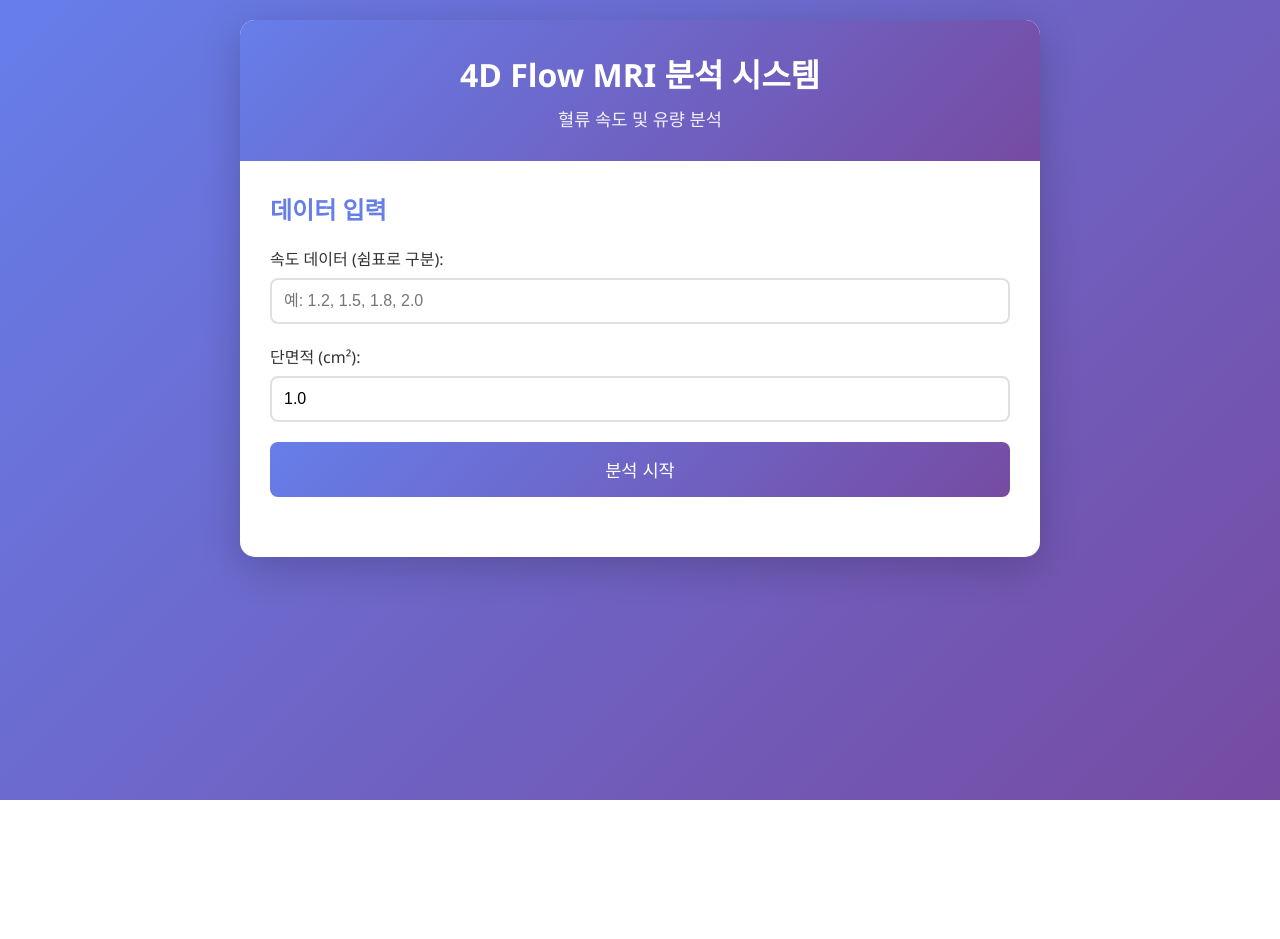
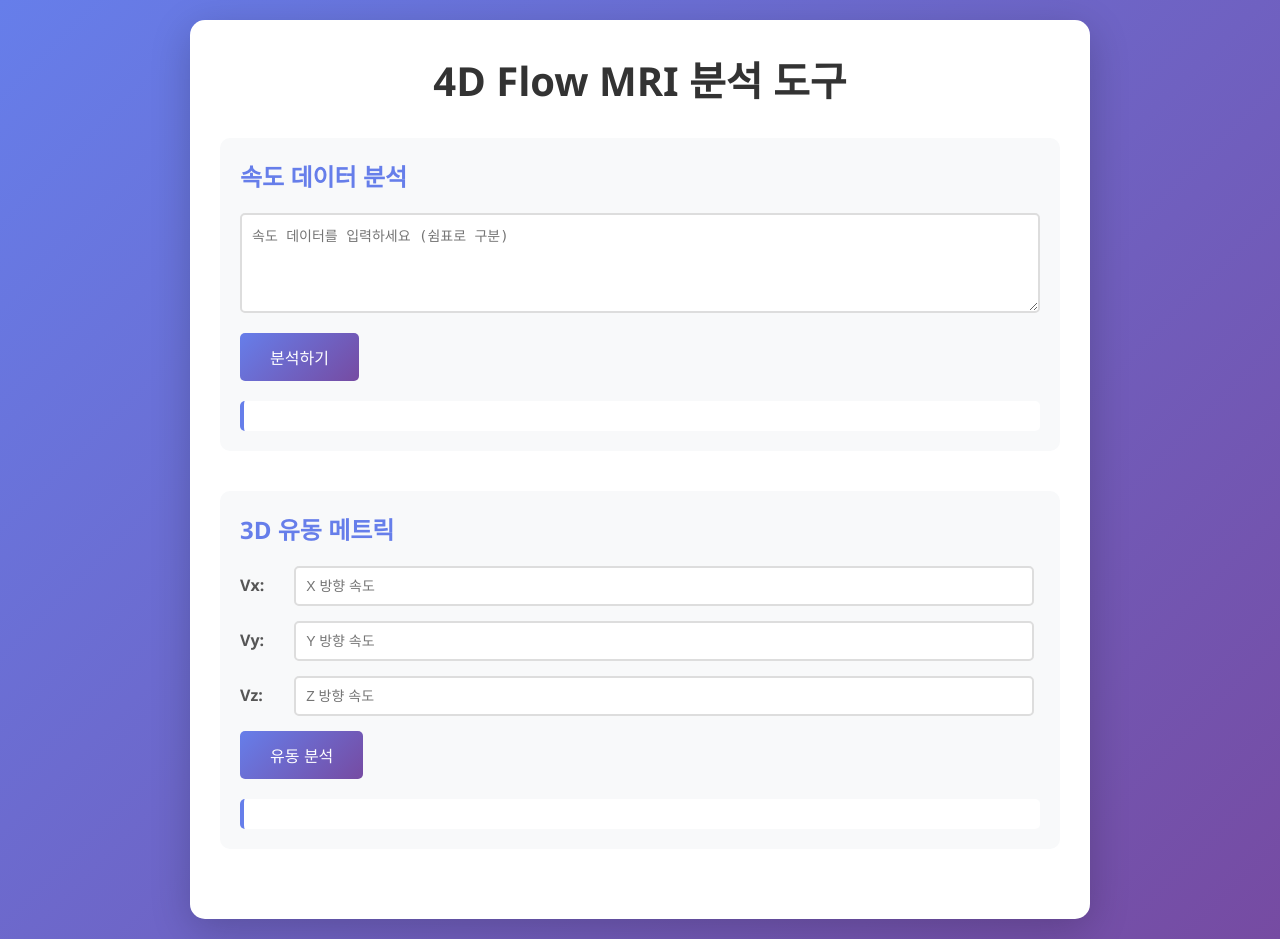
Before and after one commit to flonics-bon/flonics, a Flask app: page / in a window 1280 px wide. Before the commit the page ends 800 px from the top, so only its background shows below. Run offline with Flask 3, Linux system fonts and the light colour scheme.

Commit message:
Create simple 4D Flow MRI analysis web application

```diff
--- a/analytics/app.py
+++ b/analytics/app.py
@@ -9,30 +9,43 @@
     return render_template('index.html')
 
 @app.route('/api/analyze', methods=['POST'])
-def analyze_flow():
+def analyze():
     try:
-        data = request.json
+        data = request.get_json()
         velocity_data = np.array(data.get('velocity', []))
 
-        # 기본 4D Flow 분석
-        mean_velocity = np.mean(velocity_data) if len(velocity_data) > 0 else 0
-        max_velocity = np.max(velocity_data) if len(velocity_data) > 0 else 0
-        flow_rate = mean_velocity * data.get('area', 1.0)
-
-        result = {
-            'mean_velocity': float(mean_velocity),
-            'max_velocity': float(max_velocity),
-            'flow_rate': float(flow_rate),
-            'status': 'success'
+        # 기본 4D Flow MRI 분석
+        results = {
+            'mean_velocity': float(np.mean(velocity_data)) if len(velocity_data) > 0 else 0,
+            'max_velocity': float(np.max(velocity_data)) if len(velocity_data) > 0 else 0,
+            'min_velocity': float(np.min(velocity_data)) if len(velocity_data) > 0 else 0,
+            'std_velocity': float(np.std(velocity_data)) if len(velocity_data) > 0 else 0
         }
 
-        return jsonify(result)
+        return jsonify(results)
     except Exception as e:
-        return jsonify({'status': 'error', 'message': str(e)}), 400
+        return jsonify({'error': str(e)}), 400
 
-@app.route('/api/health', methods=['GET'])
-def health_check():
-    return jsonify({'status': 'healthy', 'service': '4D Flow MRI Analytics'})
+@app.route('/api/flow-metrics', methods=['POST'])
+def flow_metrics():
+    try:
+        data = request.get_json()
+        vx = np.array(data.get('vx', []))
+        vy = np.array(data.get('vy', []))
+        vz = np.array(data.get('vz', []))
+
+        # 속도 크기 계산
+        velocity_magnitude = np.sqrt(vx**2 + vy**2 + vz**2)
+
+        results = {
+            'velocity_magnitude': velocity_magnitude.tolist(),
+            'mean_flow': float(np.mean(velocity_magnitude)),
+            'peak_flow': float(np.max(velocity_magnitude))
+        }
+
+        return jsonify(results)
+    except Exception as e:
+        return jsonify({'error': str(e)}), 400
 
 if __name__ == '__main__':
     app.run(debug=True, host='0.0.0.0', port=5000)
--- a/analytics/requirements.txt
+++ b/analytics/requirements.txt
@@ -1,3 +1,3 @@
-Flask==2.3.0
+flask==2.3.0
 numpy==1.24.0
-Werkzeug==2.3.0
+werkzeug==2.3.0
--- a/analytics/static/script.js
+++ b/analytics/static/script.js
@@ -1,73 +1,85 @@
-async function analyzeFlow() {
-    const velocityInput = document.getElementById('velocity').value;
-    const areaInput = document.getElementById('area').value;
+async function analyzeVelocity() {
+    const input = document.getElementById('velocityInput').value;
+    const resultsDiv = document.getElementById('velocityResults');
 
-    // 입력 검증
-    if (!velocityInput.trim()) {
-        alert('속도 데이터를 입력해주세요.');
+    try {
+        const velocity = input.split(',').map(v => parseFloat(v.trim())).filter(v => !isNaN(v));
+
+        if (velocity.length === 0) {
+            resultsDiv.innerHTML = '<p class="error">유효한 속도 데이터를 입력해주세요.</p>';
             return;
         }
 
-    // 속도 데이터 파싱
-    const velocityData = velocityInput.split(',').map(v => parseFloat(v.trim())).filter(v => !isNaN(v));
-
-    if (velocityData.length === 0) {
-        alert('유효한 속도 데이터를 입력해주세요.');
-        return;
-    }
-
-    const area = parseFloat(areaInput);
-
-    if (isNaN(area) || area <= 0) {
-        alert('유효한 단면적을 입력해주세요.');
-        return;
-    }
-
-    try {
         const response = await fetch('/api/analyze', {
             method: 'POST',
             headers: {
                 'Content-Type': 'application/json'
             },
-            body: JSON.stringify({
-                velocity: velocityData,
-                area: area
-            })
+            body: JSON.stringify({ velocity })
         });
 
-        const result = await response.json();
+        const data = await response.json();
 
-        if (result.status === 'success') {
-            displayResults(result);
-        } else {
-            alert('분석 중 오류가 발생했습니다: ' + result.message);
+        if (data.error) {
+            resultsDiv.innerHTML = `<p class="error">오류: ${data.error}</p>`;
+            return;
         }
+
+        resultsDiv.innerHTML = `
+            <h3>분석 결과</h3>
+            <p><strong>평균 속도:</strong> ${data.mean_velocity.toFixed(2)} cm/s</p>
+            <p><strong>최대 속도:</strong> ${data.max_velocity.toFixed(2)} cm/s</p>
+            <p><strong>최소 속도:</strong> ${data.min_velocity.toFixed(2)} cm/s</p>
+            <p><strong>표준 편차:</strong> ${data.std_velocity.toFixed(2)} cm/s</p>
+        `;
     } catch (error) {
-        alert('서버 통신 중 오류가 발생했습니다: ' + error.message);
+        resultsDiv.innerHTML = `<p class="error">오류: ${error.message}</p>`;
     }
 }
 
-function displayResults(result) {
-    document.getElementById('meanVelocity').textContent = result.mean_velocity.toFixed(2);
-    document.getElementById('maxVelocity').textContent = result.max_velocity.toFixed(2);
-    document.getElementById('flowRate').textContent = result.flow_rate.toFixed(2);
+async function analyzeFlow() {
+    const vxInput = document.getElementById('vxInput').value;
+    const vyInput = document.getElementById('vyInput').value;
+    const vzInput = document.getElementById('vzInput').value;
+    const resultsDiv = document.getElementById('flowResults');
 
-    const resultsSection = document.getElementById('results');
-    resultsSection.style.display = 'block';
-    resultsSection.scrollIntoView({ behavior: 'smooth' });
+    try {
+        const vx = vxInput.split(',').map(v => parseFloat(v.trim())).filter(v => !isNaN(v));
+        const vy = vyInput.split(',').map(v => parseFloat(v.trim())).filter(v => !isNaN(v));
+        const vz = vzInput.split(',').map(v => parseFloat(v.trim())).filter(v => !isNaN(v));
+
+        if (vx.length === 0 || vy.length === 0 || vz.length === 0) {
+            resultsDiv.innerHTML = '<p class="error">모든 방향의 속도 데이터를 입력해주세요.</p>';
+            return;
         }
 
-// Enter 키로 분석 실행
-document.addEventListener('DOMContentLoaded', function() {
-    document.getElementById('velocity').addEventListener('keypress', function(e) {
-        if (e.key === 'Enter') {
-            analyzeFlow();
+        if (vx.length !== vy.length || vy.length !== vz.length) {
+            resultsDiv.innerHTML = '<p class="error">모든 방향의 데이터 개수가 같아야 합니다.</p>';
+            return;
         }
+
+        const response = await fetch('/api/flow-metrics', {
+            method: 'POST',
+            headers: {
+                'Content-Type': 'application/json'
+            },
+            body: JSON.stringify({ vx, vy, vz })
         });
 
-    document.getElementById('area').addEventListener('keypress', function(e) {
-        if (e.key === 'Enter') {
-            analyzeFlow();
+        const data = await response.json();
+
+        if (data.error) {
+            resultsDiv.innerHTML = `<p class="error">오류: ${data.error}</p>`;
+            return;
         }
-    });
-});
+
+        resultsDiv.innerHTML = `
+            <h3>유동 분석 결과</h3>
+            <p><strong>평균 유속:</strong> ${data.mean_flow.toFixed(2)} cm/s</p>
+            <p><strong>최대 유속:</strong> ${data.peak_flow.toFixed(2)} cm/s</p>
+            <p><strong>데이터 포인트:</strong> ${data.velocity_magnitude.length}개</p>
+        `;
+    } catch (error) {
+        resultsDiv.innerHTML = `<p class="error">오류: ${error.message}</p>`;
+    }
+}
--- a/analytics/static/style.css
+++ b/analytics/static/style.css
@@ -12,37 +12,19 @@
 }
 
 .container {
-    max-width: 800px;
+    max-width: 900px;
     margin: 0 auto;
     background: white;
     border-radius: 15px;
+    padding: 30px;
     box-shadow: 0 10px 40px rgba(0, 0, 0, 0.2);
-    overflow: hidden;
 }
 
-header {
-    background: linear-gradient(135deg, #667eea 0%, #764ba2 100%);
-    color: white;
-    padding: 30px;
+h1 {
+    color: #333;
     text-align: center;
-}
-
-header h1 {
-    font-size: 2em;
-    margin-bottom: 10px;
-}
-
-header p {
-    opacity: 0.9;
-    font-size: 1.1em;
-}
-
-main {
-    padding: 30px;
-}
-
-.input-section, .result-section {
     margin-bottom: 30px;
+    font-size: 2.5em;
 }
 
 h2 {
@@ -51,88 +33,80 @@
     font-size: 1.5em;
 }
 
-.form-group {
-    margin-bottom: 20px;
+.section {
+    margin-bottom: 40px;
+    padding: 20px;
+    background: #f8f9fa;
+    border-radius: 10px;
 }
 
-label {
-    display: block;
-    margin-bottom: 8px;
-    color: #333;
-    font-weight: 500;
+textarea {
+    width: 100%;
+    height: 100px;
+    padding: 10px;
+    border: 2px solid #ddd;
+    border-radius: 5px;
+    font-size: 14px;
+    margin-bottom: 15px;
+    resize: vertical;
 }
 
-input[type="text"],
-input[type="number"] {
-    width: 100%;
-    padding: 12px;
-    border: 2px solid #e0e0e0;
-    border-radius: 8px;
-    font-size: 1em;
-    transition: border-color 0.3s;
+.input-group {
+    margin-bottom: 15px;
 }
 
-input[type="text"]:focus,
-input[type="number"]:focus {
-    outline: none;
-    border-color: #667eea;
+.input-group label {
+    display: inline-block;
+    width: 50px;
+    font-weight: bold;
+    color: #555;
+}
+
+input[type="text"] {
+    width: calc(100% - 60px);
+    padding: 10px;
+    border: 2px solid #ddd;
+    border-radius: 5px;
+    font-size: 14px;
 }
 
 button {
     background: linear-gradient(135deg, #667eea 0%, #764ba2 100%);
     color: white;
     border: none;
-    padding: 15px 40px;
-    font-size: 1.1em;
-    border-radius: 8px;
+    padding: 12px 30px;
+    border-radius: 5px;
+    font-size: 16px;
     cursor: pointer;
-    transition: transform 0.2s, box-shadow 0.2s;
-    width: 100%;
+    transition: transform 0.2s;
 }
 
 button:hover {
     transform: translateY(-2px);
-    box-shadow: 0 5px 20px rgba(102, 126, 234, 0.4);
+    box-shadow: 0 5px 15px rgba(102, 126, 234, 0.4);
 }
 
-button:active {
-    transform: translateY(0);
+.results {
+    margin-top: 20px;
+    padding: 15px;
+    background: white;
+    border-radius: 5px;
+    border-left: 4px solid #667eea;
 }
 
-.result-section {
-    background: #f8f9fa;
-    padding: 25px;
-    border-radius: 10px;
+.results h3 {
+    color: #333;
+    margin-bottom: 10px;
 }
 
-.result-grid {
-    display: grid;
-    gap: 15px;
+.results p {
+    color: #666;
+    margin: 8px 0;
+    font-size: 14px;
 }
 
-.result-item {
-    background: white;
-    padding: 20px;
-    border-radius: 8px;
-    display: flex;
-    justify-content: space-between;
-    align-items: center;
-    box-shadow: 0 2px 10px rgba(0, 0, 0, 0.05);
+.error {
+    color: #e74c3c;
+    background: #fadbd8;
+    border-left-color: #e74c3c;
 }
-
-.result-item .label {
-    color: #666;
-    font-weight: 500;
-}
-
-.result-item .value {
-    color: #667eea;
-    font-size: 1.5em;
-    font-weight: bold;
-    margin: 0 10px;
-}
-
-.result-item .unit {
-    color: #999;
-    font-size: 0.9em;
-}
--- a/analytics/templates/index.html
+++ b/analytics/templates/index.html
@@ -3,53 +3,37 @@
 <head>
     <meta charset="UTF-8">
     <meta name="viewport" content="width=device-width, initial-scale=1.0">
-    <title>4D Flow MRI Analytics</title>
+    <title>4D Flow MRI 분석</title>
     <link rel="stylesheet" href="{{ url_for('static', filename='style.css') }}">
 </head>
 <body>
     <div class="container">
-        <header>
-            <h1>4D Flow MRI 분석 시스템</h1>
-            <p>혈류 속도 및 유량 분석</p>
-        </header>
+        <h1>4D Flow MRI 분석 도구</h1>
 
-        <main>
-            <div class="input-section">
-                <h2>데이터 입력</h2>
-                <div class="form-group">
-                    <label for="velocity">속도 데이터 (쉼표로 구분):</label>
-                    <input type="text" id="velocity" placeholder="예: 1.2, 1.5, 1.8, 2.0">
-                </div>
+        <div class="section">
+            <h2>속도 데이터 분석</h2>
+            <textarea id="velocityInput" placeholder="속도 데이터를 입력하세요 (쉼표로 구분)"></textarea>
+            <button onclick="analyzeVelocity()">분석하기</button>
+            <div id="velocityResults" class="results"></div>
+        </div>
 
-                <div class="form-group">
-                    <label for="area">단면적 (cm²):</label>
-                    <input type="number" id="area" value="1.0" step="0.1">
-                </div>
-
-                <button onclick="analyzeFlow()">분석 시작</button>
+        <div class="section">
+            <h2>3D 유동 메트릭</h2>
+            <div class="input-group">
+                <label>Vx:</label>
+                <input type="text" id="vxInput" placeholder="X 방향 속도">
             </div>
-
-            <div class="result-section" id="results" style="display: none;">
-                <h2>분석 결과</h2>
-                <div class="result-grid">
-                    <div class="result-item">
-                        <span class="label">평균 속도:</span>
-                        <span class="value" id="meanVelocity">-</span>
-                        <span class="unit">cm/s</span>
-                    </div>
-                    <div class="result-item">
-                        <span class="label">최대 속도:</span>
-                        <span class="value" id="maxVelocity">-</span>
-                        <span class="unit">cm/s</span>
-                    </div>
-                    <div class="result-item">
-                        <span class="label">유량:</span>
-                        <span class="value" id="flowRate">-</span>
-                        <span class="unit">cm³/s</span>
-                    </div>
-                </div>
+            <div class="input-group">
+                <label>Vy:</label>
+                <input type="text" id="vyInput" placeholder="Y 방향 속도">
             </div>
-        </main>
+            <div class="input-group">
+                <label>Vz:</label>
+                <input type="text" id="vzInput" placeholder="Z 방향 속도">
+            </div>
+            <button onclick="analyzeFlow()">유동 분석</button>
+            <div id="flowResults" class="results"></div>
+        </div>
     </div>
 
     <script src="{{ url_for('static', filename='script.js') }}"></script>
```
Also changed, not shown: analytics/README.md. Lines whose indentation alone changed are shown as unchanged.
